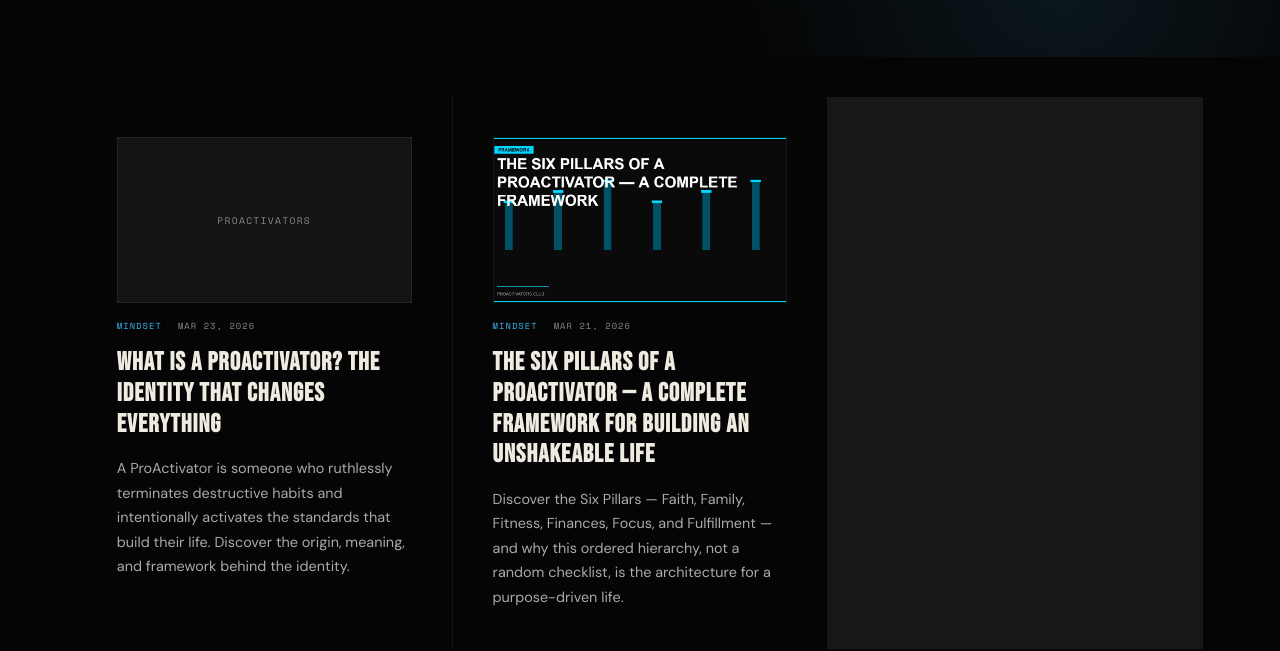
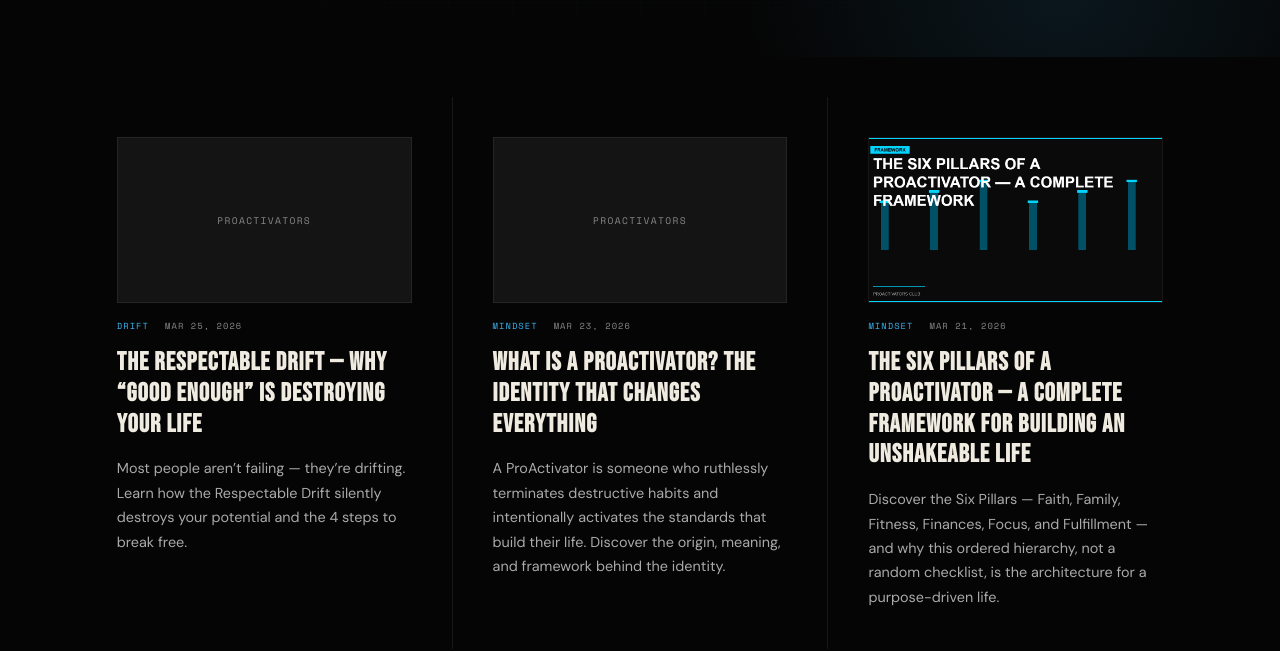
Before and after one commit to proactivators-max/proactivators-site, a plain HTML site: page blog/index.html in a window 1280 px wide. Shown: the part 318-969 px from the top of the page. Drawn offline with nearby package versions, Linux system fonts and the light colour scheme.

Commit message:
Add blog card: The Respectable Drift

```diff
--- a/blog/index.html
+++ b/blog/index.html
@@ -233,6 +233,15 @@
     <article class="blog-card">
       <div class="blog-card-img placeholder"><span>PROACTIVATORS</span></div>
       <div class="blog-card-meta">
+        <span class="blog-card-category">Drift</span>
+        <span>Mar 25, 2026</span>
+      </div>
+      <h2><a href="/blog/the-respectable-drift/">The Respectable Drift — Why “Good Enough” Is Destroying Your Life</a></h2>
+      <p class="blog-card-excerpt">Most people aren’t failing — they’re drifting. Learn how the Respectable Drift silently destroys your potential and the 4 steps to break free.</p>
+    </article>
+    <article class="blog-card">
+      <div class="blog-card-img placeholder"><span>PROACTIVATORS</span></div>
+      <div class="blog-card-meta">
         <span class="blog-card-category">Mindset</span>
         <span>Mar 23, 2026</span>
       </div>
```
